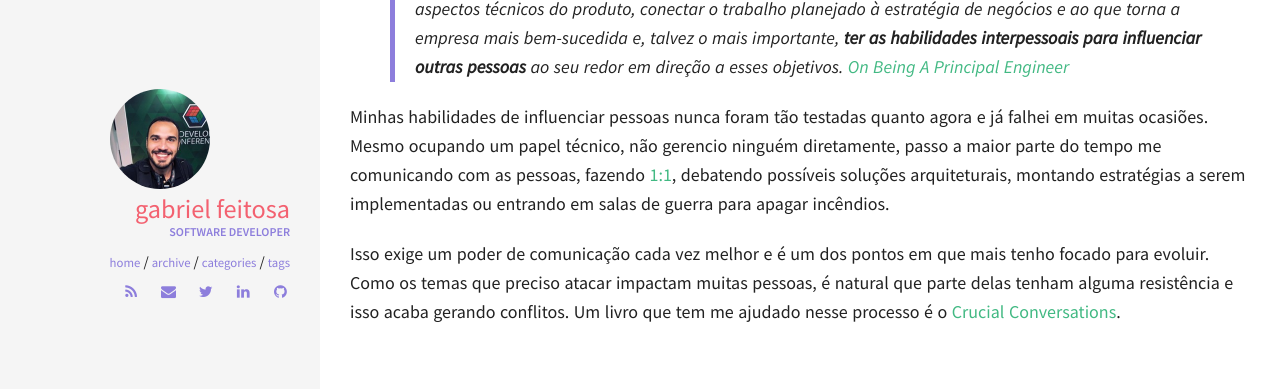
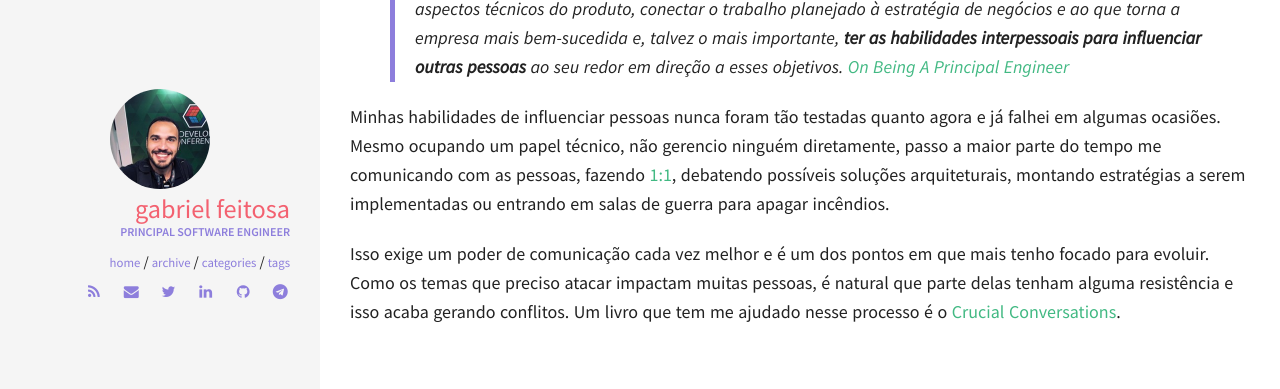
Before and after one commit to gabrielfeitosa/gabrielfeitosa.github.io, a Jekyll site: the page built from _posts/2021-08-03-principal-software-engineer.md, in a window 1280 px wide. Shown: the part 1515-1904 px from the top of the page. Built offline with Jekyll 4.4.1, drawn with Linux system fonts in a browser that asks for light colours; comment, search, counter and statistics services are not loaded.

Commit message:
post: principal software engineer

```diff
--- a/_config.yml
+++ b/_config.yml
@@ -35,7 +35,7 @@ kramdown:
 owner:
   name: Gabriel Feitosa
   avatar: avatar.jpg
-  job: "Software Developer"
+  job: "Principal Software Engineer"
   bio: ""
   email: gabfeitosa@gmail.com
   disqus-shortname: blog-do-gabriel-feitosa
@@ -64,4 +64,4 @@ owner:
   weibo: #username
   flickr: #username
   codepen: #username
-  telegram: #username
+  telegram: gabfeitosa
--- a/_posts/2021-08-03-principal-software-engineer.md
+++ b/_posts/2021-08-03-principal-software-engineer.md
@@ -30,7 +30,7 @@ Entendi que pertenço a vários times de outra forma. Posso não estar no dia a
 
 > Um Principal Engineer verdadeiramente valioso torna toda a sua equipe melhor, defendendo as melhores práticas, lembrando as pessoas dos motivos pelos quais os processos existem e ajudando as pessoas engenheiras menos experientes a encontrarem maneiras de "subir de nível". Um bom PE pode falar sobre aspectos técnicos do produto, conectar o trabalho planejado à estratégia de negócios e ao que torna a empresa mais bem-sucedida e, talvez o mais importante, **ter as habilidades interpessoais para influenciar outras pessoas** ao seu redor em direção a esses objetivos. [On Being A Principal Engineer](https://blog.dbsmasher.com/2019/01/28/on-being-a-principal-engineer.html)
 
-Minhas habilidades de influenciar pessoas nunca foram tão testadas quanto agora e já falhei em muitas ocasiões. Mesmo ocupando um papel técnico, não gerencio ninguém diretamente, passo a maior parte do tempo me comunicando com as pessoas, fazendo [1:1](https://www.qulture.rocks/blog/como-fazer-uma-one-on-one-e-por-que/), debatendo possíveis soluções arquiteturais, montando estratégias a serem implementadas ou entrando em salas de guerra para apagar incêndios.
+Minhas habilidades de influenciar pessoas nunca foram tão testadas quanto agora e já falhei em algumas ocasiões. Mesmo ocupando um papel técnico, não gerencio ninguém diretamente, passo a maior parte do tempo me comunicando com as pessoas, fazendo [1:1](https://www.qulture.rocks/blog/como-fazer-uma-one-on-one-e-por-que/), debatendo possíveis soluções arquiteturais, montando estratégias a serem implementadas ou entrando em salas de guerra para apagar incêndios.
 
 Isso exige um poder de comunicação cada vez melhor e é um dos pontos em que mais tenho focado para evoluir. Como os temas que preciso atacar impactam muitas pessoas, é natural que parte delas tenham alguma resistência e isso acaba gerando conflitos. Um livro que tem me ajudado nesse processo é o [Crucial Conversations](https://www.amazon.com.br/Crucial-Conversations-Talking-Stakes-Second/dp/0071771328).
 
```
